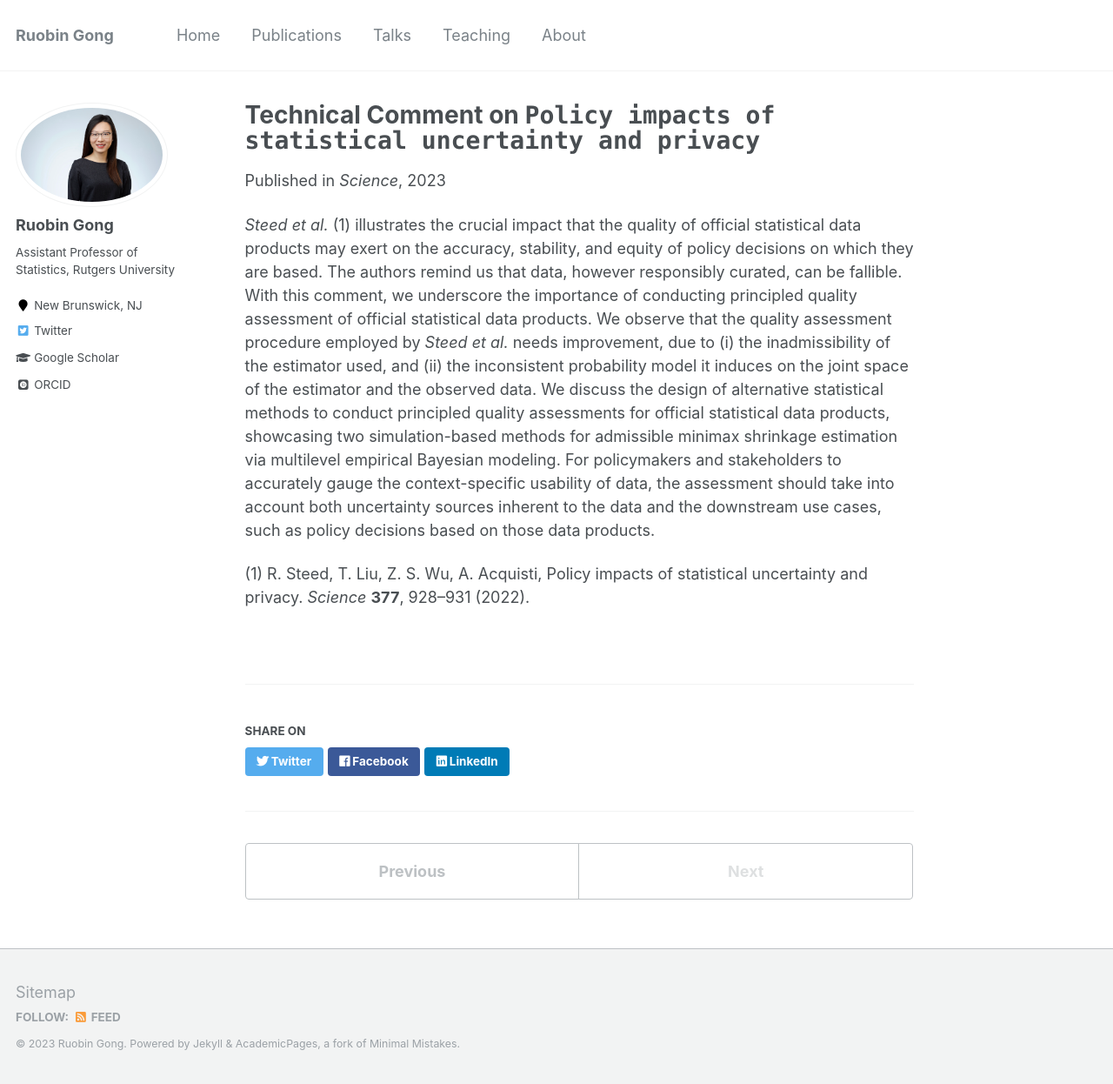
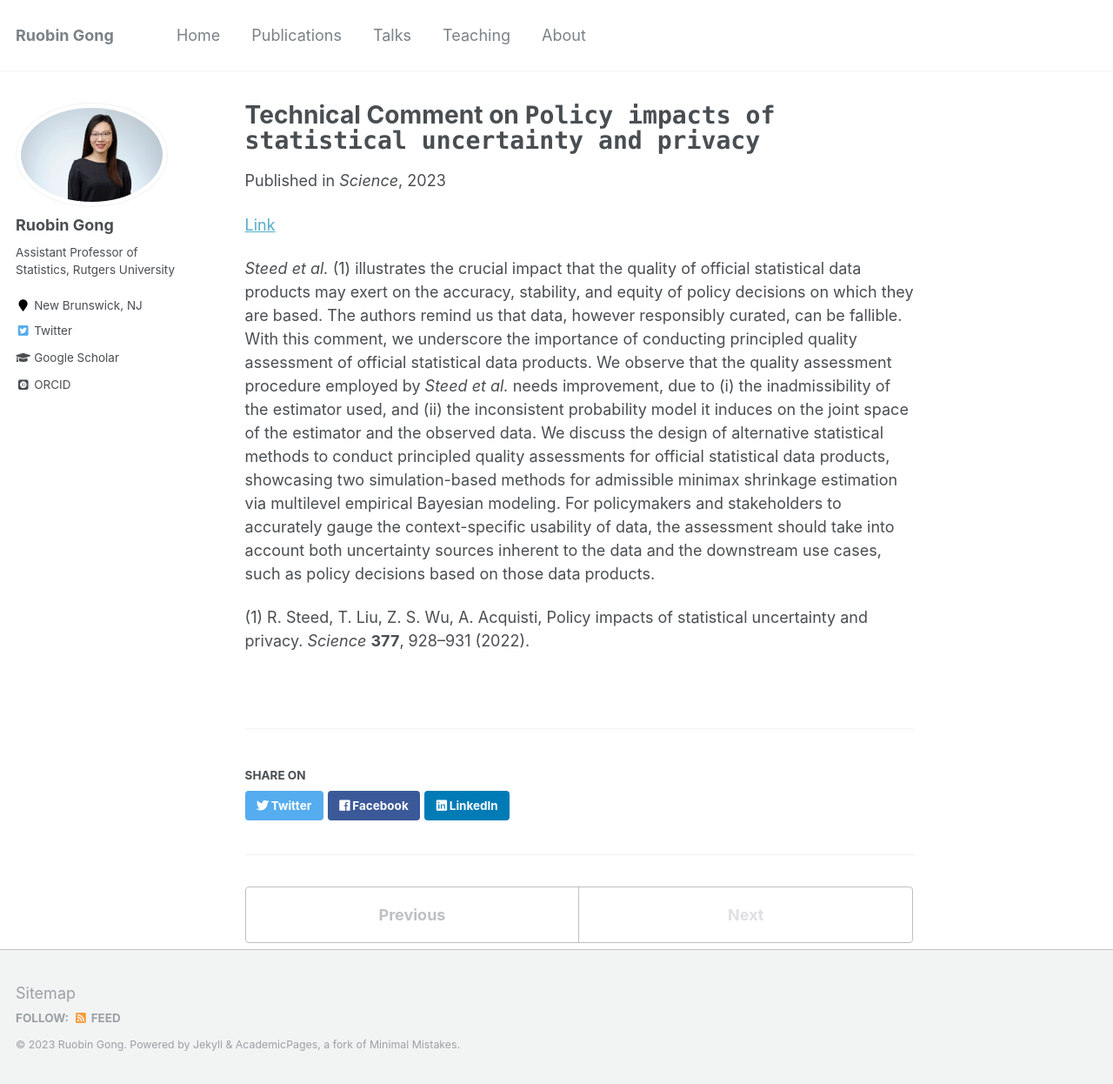
Before and after one commit to RuobinGong/RuobinGong.github.io, a Jekyll site: the page built from _publications/2023-06-02-steed.md, in a window 1280 px wide and 1246 px high. Shown: the whole window at 87% size. Built offline with Jekyll 4.4.1, drawn with Linux system fonts in a browser that asks for light colours; some web fonts are replaced.

Commit message:
Update 2023-06-02-steed.md

```diff
--- a/_publications/2023-06-02-steed.md
+++ b/_publications/2023-06-02-steed.md
@@ -10,6 +10,9 @@ author: 'Y Cui, R Gong, J Hannig, K Hoffman'
 ---
 
 
+[Link](https://www.science.org/doi/10.1126/science.adf9724)
+
+
 
 _Steed et al._ (1) illustrates the crucial impact that the quality of official statistical data products may exert on the accuracy, stability, and equity of policy decisions on which they are based. The authors remind us that data, however responsibly curated, can be fallible. With this comment, we underscore the importance of conducting principled quality assessment of official statistical data products. We observe that the quality assessment procedure employed by _Steed et al._ needs improvement, due to (i) the inadmissibility of the estimator used, and (ii) the inconsistent probability model it induces on the joint space of the estimator and the observed data. We discuss the design of alternative statistical methods to conduct principled quality assessments for official statistical data products, showcasing two simulation-based methods for admissible minimax shrinkage estimation via multilevel empirical Bayesian modeling. For policymakers and stakeholders to accurately gauge the context-specific usability of data, the assessment should take into account both uncertainty sources inherent to the data and the downstream use cases, such as policy decisions based on those data products.
 
```
